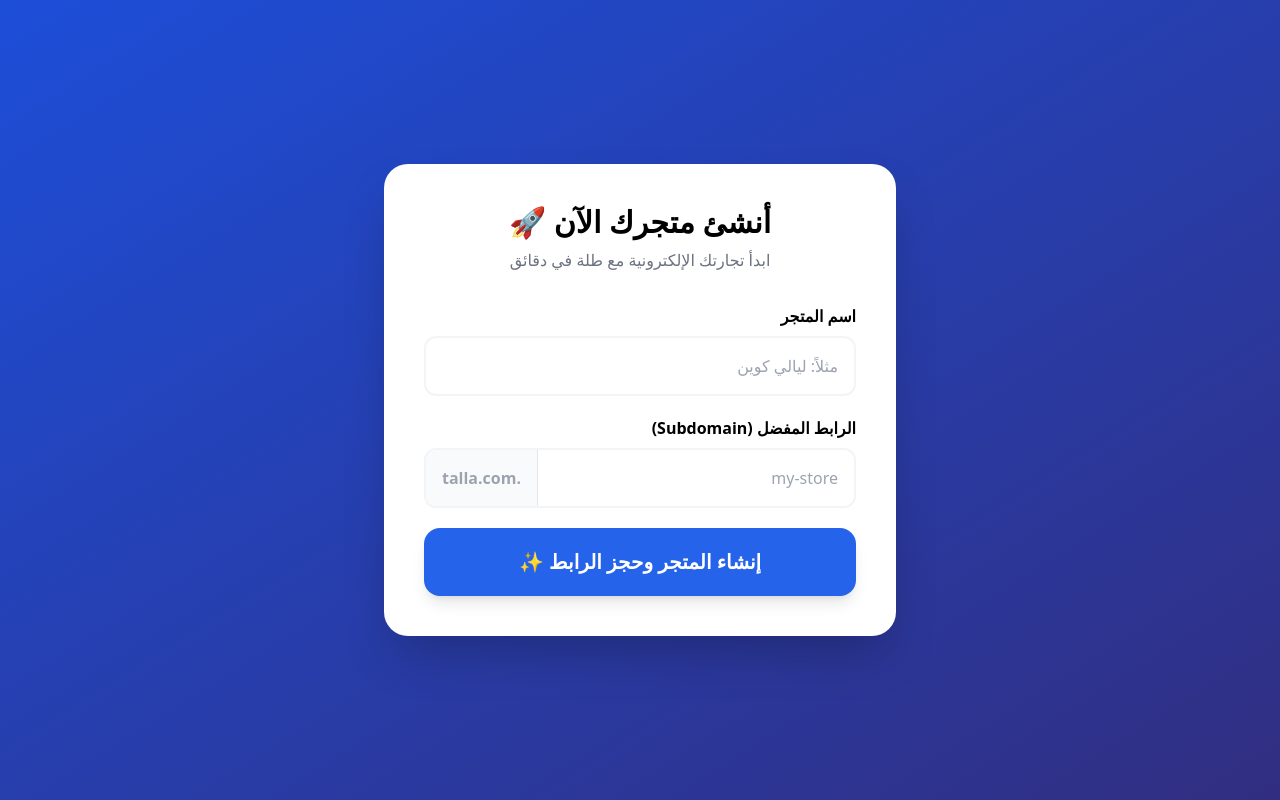
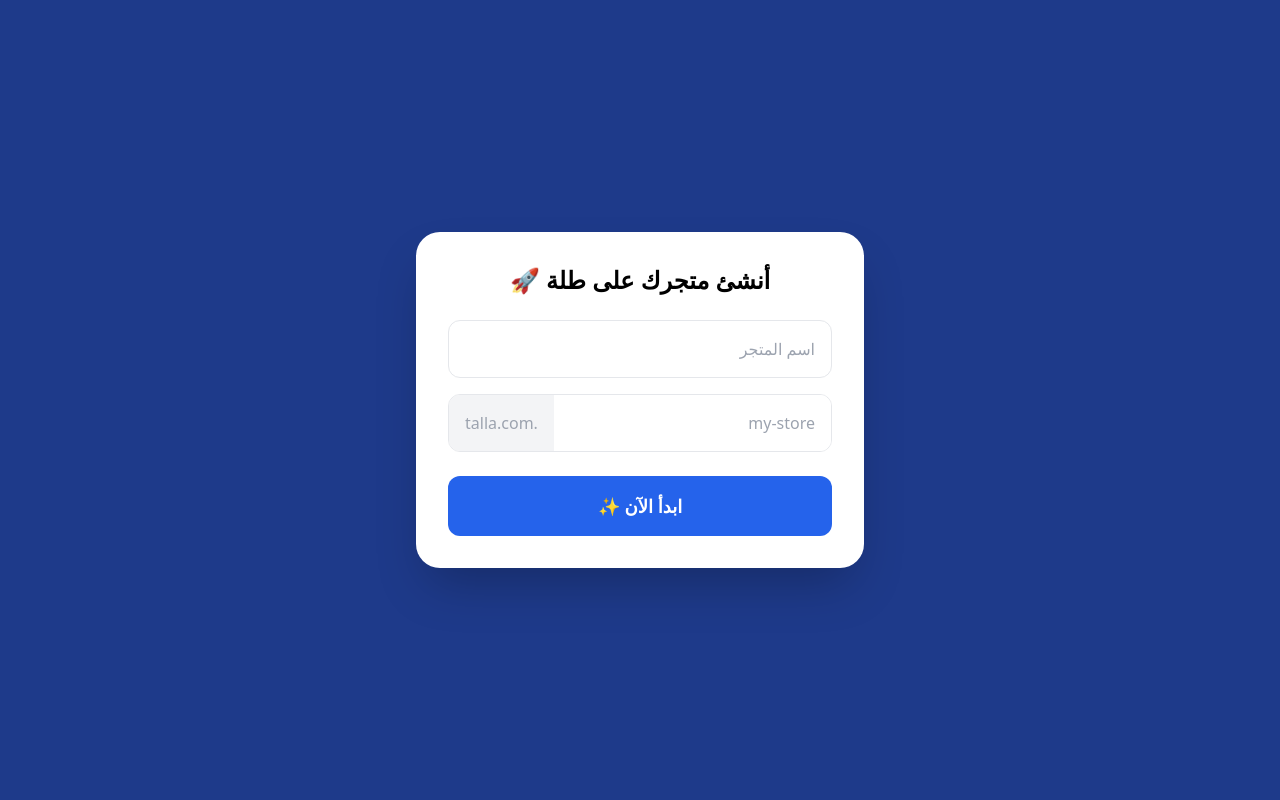
Before and after one commit to talah20262-wq/SW, a plain HTML site: page store.html in a window 1280 px wide. Drawn offline with nearby package versions, Linux system fonts and the light colour scheme.

Commit message:
Update store.html

```diff
--- a/store.html
+++ b/store.html
@@ -2,50 +2,33 @@
 <html lang="ar" dir="rtl">
 <head>
     <meta charset="UTF-8">
-    <title>أنشئ متجرك | منصة طلة</title>
     <script src="https://cdn.tailwindcss.com"></script>
 </head>
-<body class="bg-gradient-to-br from-blue-700 to-indigo-900 min-h-screen flex items-center justify-center p-6">
-    <div class="bg-white rounded-3xl p-10 shadow-2xl w-full max-w-lg">
-        <h2 class="text-3xl font-black text-center mb-2">أنشئ متجرك الآن 🚀</h2>
-        <p class="text-gray-500 text-center mb-8">ابدأ تجارتك الإلكترونية مع طلة في دقائق</p>
-
-        <div class="space-y-5">
-            <div>
-                <label class="block font-bold mb-2">اسم المتجر</label>
-                <input type="text" id="sName" placeholder="مثلاً: ليالي كوين" class="w-full p-4 border-2 border-gray-100 rounded-xl focus:border-blue-500 outline-none transition">
-            </div>
-            <div>
-                <label class="block font-bold mb-2">الرابط المفضل (Subdomain)</label>
-                <div class="flex items-center border-2 border-gray-100 rounded-xl focus-within:border-blue-500 overflow-hidden">
-                    <input type="text" id="sSub" placeholder="my-store" class="w-full p-4 outline-none">
-                    <span class="p-4 bg-gray-50 font-bold text-gray-400 border-r">.talla.com</span>
-                </div>
-            </div>
-            <button onclick="createMyStore()" class="w-full bg-blue-600 text-white py-5 rounded-2xl font-black text-xl hover:bg-blue-700 shadow-lg transition-all">
-                إنشاء المتجر وحجز الرابط ✨
-            </button>
+<body class="bg-blue-900 min-h-screen flex items-center justify-center p-4">
+    <div class="bg-white p-8 rounded-3xl shadow-2xl w-full max-w-md">
+        <h1 class="text-2xl font-bold text-center mb-6">أنشئ متجرك على طلة 🚀</h1>
+        <input type="text" id="sName" placeholder="اسم المتجر" class="w-full p-4 border rounded-xl mb-4 outline-none">
+        <div class="flex items-center border rounded-xl overflow-hidden mb-6">
+            <input type="text" id="sSub" placeholder="my-store" class="w-full p-4 outline-none">
+            <span class="p-4 bg-gray-100 text-gray-400">.talla.com</span>
         </div>
+        <button onclick="makeStore()" class="w-full bg-blue-600 text-white py-4 rounded-xl font-bold text-lg hover:bg-blue-700 transition">
+            ابدأ الآن ✨
+        </button>
     </div>
-
     <script>
-        async function createMyStore() {
-            const data = {
-                storeName: document.getElementById('sName').value,
-                subdomain: document.getElementById('sSub').value,
-                ownerEmail: "user@example.com"
-            };
+        async function makeStore() {
             const res = await fetch('http://localhost:3000/api/stores/create', {
                 method: 'POST',
                 headers: {'Content-Type': 'application/json'},
-                body: JSON.stringify(data)
+                body: JSON.stringify({
+                    storeName: document.getElementById('sName').value,
+                    subdomain: document.getElementById('sSub').value
+                })
             });
-            const result = await res.json();
-            if(result.success) {
-                alert("مبروك! متجرك جاهز على: " + result.url);
-            } else {
-                alert("خطأ: " + result.message);
-            }
+            const data = await res.json();
+            if(data.success) alert("تم بنجاح! رابطك: " + data.url);
+            else alert("عذراً، الرابط محجوز");
         }
     </script>
 </body>
```
